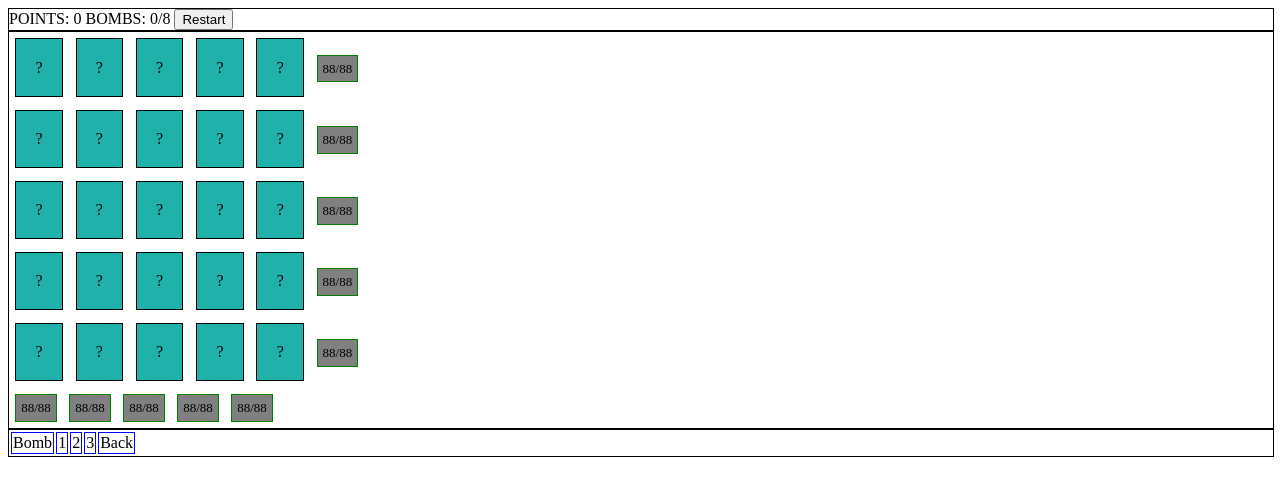
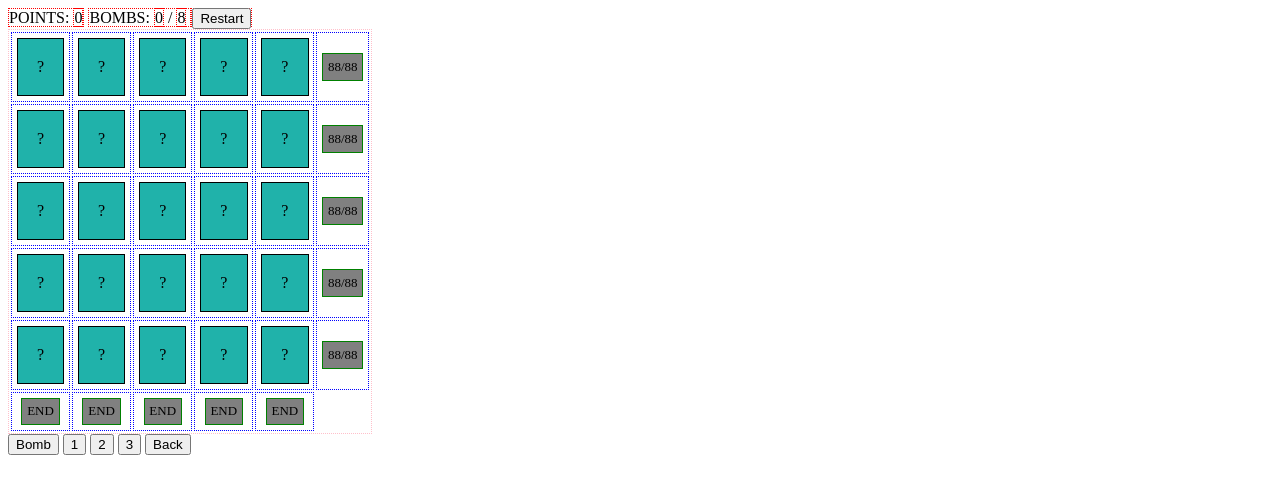
Before and after one commit to kkalorro/bombflip, a plain HTML site: page index.html in a window 1280 px wide. Drawn offline with Linux system fonts and the light colour scheme.

Commit message:
Rewrote Grid Display code so all entries are now in a table to align cells neatly.  New code now allows the possibility of 2D array building for hint functionality.

```diff
--- a/css/style.css
+++ b/css/style.css
@@ -1,16 +1,23 @@
 div {
-    width: 100%;
-    border: 1px solid black;
+    width: min-content;
+}
 
+span {
+    border: 1px dotted red;
+}
+
+table {
+    border: 1px dotted pink;
 }
 
 td {
-    border: 1px solid blue;
-
+    padding: 0px;
+    border: 1px dotted blue;
+    text-align: center;
 }
 
 .card {
-    margin: .4rem;
+    margin: .3rem;
     padding: 1.2rem;
     background-color: lightseagreen;
     border: 1px solid black;
@@ -26,7 +33,7 @@ td {
 }
 
 .hint {
-    margin: .4rem;
+    margin: .3rem;
     padding: .3rem;
     background-color: grey;
     border: 1px solid green;
--- a/index.html
+++ b/index.html
@@ -8,25 +8,21 @@
 </head>
 <body>
     <div>
-        <tr id="right-top-playspace">
-            <td>POINTS: <span id="score">0</span></td>
-            <td>BOMBS: <span id="bombs-guessed">0</span>/<span id="bomb-count">0</span></td>
-            <td><button id="restart">Restart</button></td>
-        </tr>
-    </div>
-    <div id="playspace"></div>
-    <div id="right-bottom-playspace">
-        <td>
-            <table id="marker">
-                <tr>
-                    <td>Bomb</td>
-                    <td>1</td>
-                    <td>2</td>
-                    <td>3</td>
-                    <td>Back</td>
-                </tr>
-            </table>
-        </td>
+        <span>POINTS: <span id="score">0</span></span>
+        <span>BOMBS:
+            <span id="bombs-guessed">0</span>
+            /
+            <span id="bomb-count">0</span>
+        </span>
+        <span>
+            <button id="restart">Restart</button>
+        </span>
+        <table id="playspace"></table>
+        <button>Bomb</button>
+        <button>1</button>
+        <button>2</button>
+        <button>3</button>
+        <button>Back</button>
     </div>
     <script src="js/generate.js"></script>
 </body>
--- a/js/generate.js
+++ b/js/generate.js
@@ -101,38 +101,83 @@ function resetBombCount(array) {
 
 // Convert Answers into HTML and display
 function displayAnswer(arr) {
+// Display grid
+    // Make sure all cards and hints are identified
+    // Make sure everything is within table cells
+    // Make sure there's a new row after every gridSize+1
+// Build 2d array of cards
+// Go:
+// tr 00 01 02 03 04 /tr
+// tr 05 06 07 08 09 /tr
+// tr 10 11 12 13 14 /tr
+// tr 15 16 17 18 19 /tr
+// tr 20 21 22 23 24 /tr
+// tr 26 27 28 29 30 /tr
+
+// Display grid to HTML
+// Key globals: arr (argument), gridSize (5)
+
+    // Reset HTML
     let html = '';
     // Helper variable to help identify the last answer in the row
     let rowLength = 0;
-    // Go through every object in the array
+
+    // For every object in array
     for (let i = 0; i < arr.length; i++) {
-        // console.log(`count: ${i}, id: ${arr[i].id}, sum: ${i + gridSize}, arrLength: ${arr.length}, rowlength: ${rowLength}, gridsize: ${gridSize}`);
-        // else if i + gridSize < arr.length
-        if (i + gridSize >= arr.length) {
-            // print hint to html
-            html += `<span id="id${arr[i].id}" class="hint">88/88</span>`;
-            // reset rowLength
+        // If at the start of row add tr
+        // Start of row is rowLength of 0
+        if (rowLength === 0) {
+            html += '<tr>'
+        }
+        // If not at end of row or not last row add span card then count up rowLength
+        // rowLength is not gridSize and loop + gridSize is not bigger than array length
+        if (rowLength !== gridSize && i + gridSize < answers.length) {
+            html += `<td><span id="id${arr[i].id}" class="card">?</span></td>`;
+            rowLength++;
+        // Else If at end of row add span hint /tr and reset rowLength
+        } else if (rowLength === gridSize) {
+            html += `<td><span id="id${arr[i].id}" class="hint">88/88</span></td></tr>`;
             rowLength = 0;
-        // if it's not the end of the row
-        } else if (rowLength !== gridSize) {
-            // if answer obj in array has id matching i
-            if (arr[i].id === i) {
-                // Create Card in HTML
-                html += `<span id="id${arr[i].id}" class="card">?</span>`;
-                // Count up rowLength
-                rowLength++;
-            // end if
-            }
-        // else
-        } else {
-            // print hint to html
-            html += `<span id="id${arr[i].id}" class="hint">88/88</span><br>`;
-            // reset rowLength
-            rowLength = 0;
-        // end if
+        // Else If last row add span hint then count up rowLength
+        // Last row is: loop + gridSize equal or bigger than array length
+        } else if (i + gridSize >= arr.length) {
+            html += `<td><span id="id${arr[i].id}" class="hint">END</span></td>`;
+            rowLength++;
         }
-    // end for
-    }
+    // End for
+    };
+    console.log(html);
+
+    // // Go through every object in the array
+    // for (let i = 0; i < arr.length; i++) {
+    //     html += '<tr>';
+    //     // console.log(`count: ${i}, id: ${arr[i].id}, sum: ${i + gridSize}, arrLength: ${arr.length}, rowlength: ${rowLength}, gridsize: ${gridSize}`);
+    //     // else if i + gridSize < arr.length
+    //     if (i + gridSize >= arr.length) {
+    //         // print hint to html
+    //         html += `<span id="id${arr[i].id}" class="hint">88/88</span></tr>`;
+    //         // reset rowLength
+    //         rowLength = 0;
+    //     // if it's not the end of the row
+    //     } else if (rowLength !== gridSize) {
+    //         // if answer obj in array has id matching i
+    //         if (arr[i].id === i) {
+    //             // Create Card in HTML
+    //             html += `<span id="id${arr[i].id}" class="card">?</span>`;
+    //             // Count up rowLength
+    //             rowLength++;
+    //         // end if
+    //         }
+    //     // else
+    //     } else {
+    //         // print hint to html
+    //         html += `<span id="id${arr[i].id}" class="hint">88/88</span><br>`;
+    //         // reset rowLength
+    //         rowLength = 0;
+    //     // end if
+    //     }
+    // // end for
+    // }
     selectPlayspace.innerHTML = html;
 }
 
```
